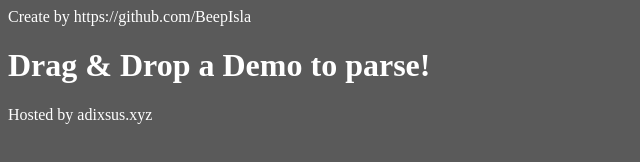
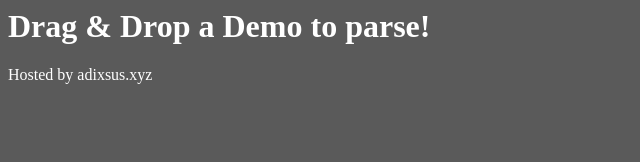
Before and after one commit to AdiXsus/demo-crosshair-code, a plain HTML site: page index.html in a window 1280 px wide. Shown: the whole page, without its empty margins (0-640 px from the left). Drawn offline with nearby package versions, Linux system fonts and the light colour scheme.

Commit message:
Update index.html

```diff
--- a/index.html
+++ b/index.html
@@ -30,7 +30,6 @@
 
 <body>
 	<div id="wait-for-file" class="content text-center">
-		<h0>Create by https://github.com/BeepIsla</h0>
 		<h1>Drag & Drop a Demo to parse!</h1>
 		<h0>Hosted by adixsus.xyz</h0>
 	</div>
```
